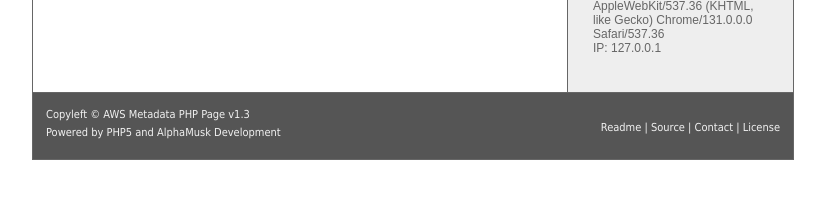
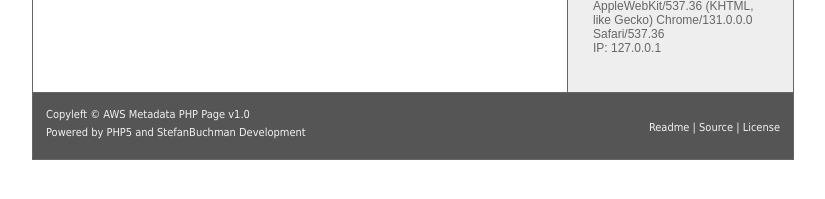
Before and after one commit to StefanBuchman/aws-metadata-php-page, a PHP site: page /index.php in a window 1280 px wide. Shown: the part 346-545 px from the top of the page, without its empty margins (227-1052 px from the left). Run offline with PHP 8.4, Linux system fonts and the light colour scheme; data that the repository does not hold is empty.

Commit message:
Update index.php

```diff
--- a/index.php
+++ b/index.php
@@ -5,9 +5,8 @@ ini_set('display_errors', 'On');
 error_reporting(E_ALL);
 
 // Credit
-$author_name = 'AlphaMusk';
-$author_version = 'v1.3';
-$author_email = 'alphamusk@networkpulse.com';
+$author_name = 'StefanBuchman';
+$author_version = 'v1.0';
 $author_project = 'AWS Metadata PHP Page';
 
 // Dont use dashes - in declaring variables, break them, no idea.
@@ -135,7 +134,6 @@ if (empty($_GET['refresh'])) {
 		<div id="altnav">
 			<a href="<?php echo $git_url; ?>/blob/master/README.md">Readme</a> |
 			<a href="<?php echo $git_url; ?>">Source</a> |
-			<a href="mailto:<?php echo $author_email; ?>?subject=<?php echo $author_project;?>">Contact</a> |
 			<a href="<?php echo $git_url; ?>/blob/master/LICENSE">License</a>
 		</div>
 		<div id="copyleft">Copyleft &copy; <a href="<?php echo $git_url; ?>"><?php echo $author_project.' '.$author_version;?></a><br />
```
